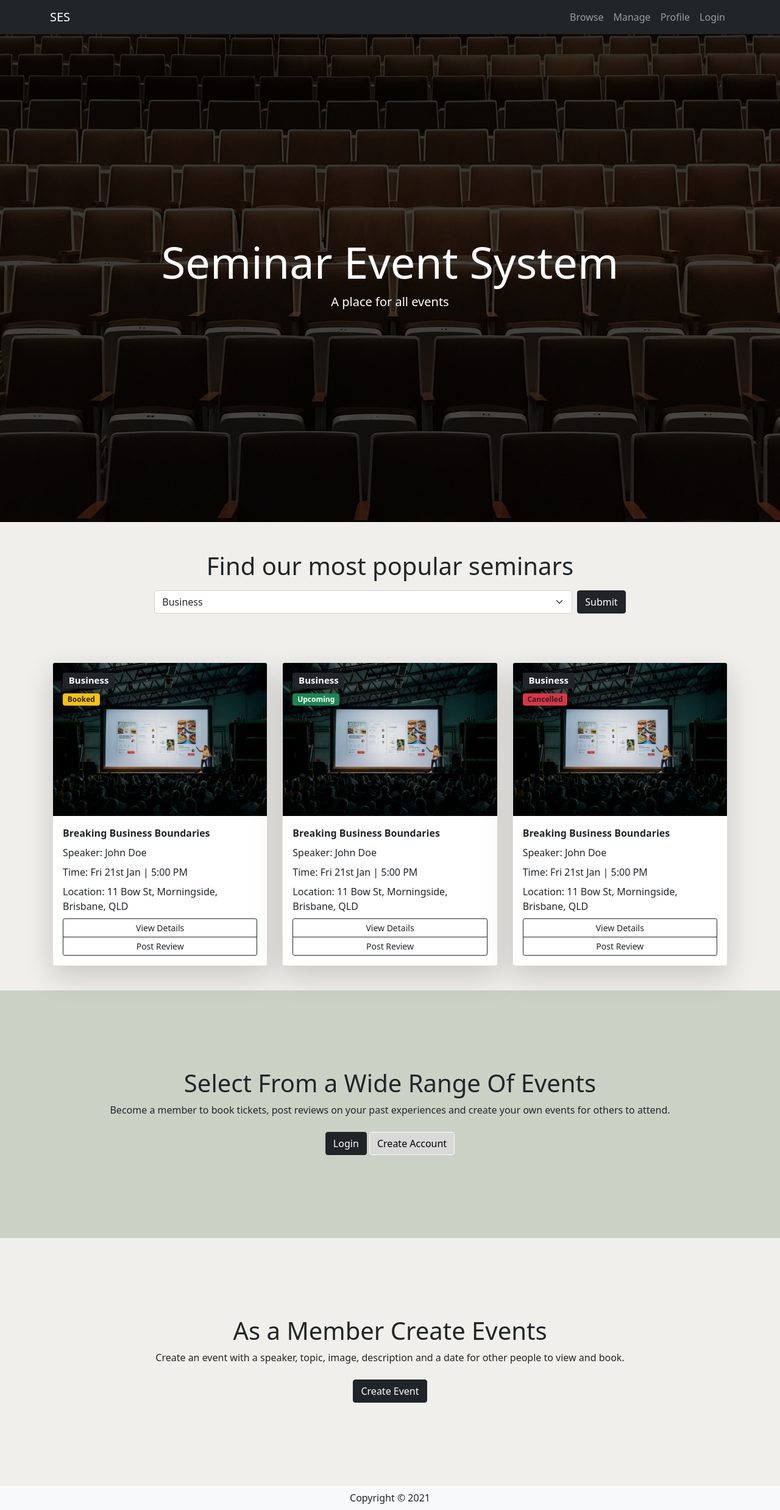
After one commit to 10994521/ass3, a Flask app: page / in a window 1280 px wide. The commit adds this page. Shown: the whole page at 61% size. Run offline with Flask 2, Linux system fonts and the light colour scheme; some libraries are stand-ins or nearby versions.

Commit message:
ADDED
base.html tweak
index.html tweak

```diff
--- a/event/templates/base.html
+++ b/event/templates/base.html
@@ -6,10 +6,129 @@
     <title>My Travel App</title>
     <link href="https://cdn.jsdelivr.net/npm/bootstrap@5.0.0-beta3/dist/css/bootstrap.min.css" rel="stylesheet"
         integrity="sha384-eOJMYsd53ii+scO/bJGFsiCZc+5NDVN2yr8+0RDqr0Ql0h+rP48ckxlpbzKgwra6" crossorigin="anonymous">
-    <link rel="stylesheet" href="./css/style.css">
+   <!--  <link rel="stylesheet" href="./event/templates/css/style.css">-->
 
     <style>
+body {
+    margin:0;
+}
 
+.primary {
+    background: #f0efeb !important;
+ }
+
+ .secondary {
+    background: #cad2c5 !important;
+ }
+
+ .dark {
+    background: #212529 !important;
+ }
+
+ .light {
+    background: #d9d9d9 !important;
+ }
+
+ .hero-img {
+    background-image: linear-gradient(rgba(0, 0, 0, 0.8), rgba(0, 0, 0, 0.7)), url("/event/static/images/hero.jpg");
+    height: 100%;
+    background-position: center;
+    background-repeat: no-repeat;
+    background-size: cover;
+    position: absolute;
+    z-index: 0;
+    top: 0%;
+    left: 0%;
+    right: 0%;
+    bottom: 0%;
+    overflow: hidden;
+
+ }
+
+ .img-blur {
+    -webkit-filter: blur(6px);
+    -moz-filter: blur(6px);
+    -o-filter: blur(6px);
+    -ms-filter: blur(6px);
+    filter: blur(6px);
+    transform-origin: 50%;
+    transform: scale(1.3);
+
+ }
+
+ .container.hero-container {
+    width: 100%;
+ }
+
+ .jumbo {
+    color: white;
+    text-align: center;
+    position: relative;
+ }
+
+ .jumbo.event {
+
+    overflow: visible;
+ }
+
+ section.hero {
+    position: relative;
+    overflow: hidden;
+ }
+
+
+
+
+
+ .vertical-align-pad {
+    padding-top: 8rem;
+    padding-bottom: 8rem;
+ }
+
+ .card-img-top.cover {
+    height: 225px;
+    width: 100%;
+    display: block;
+    object-fit: cover;
+ }
+
+ .card-text.event-info {
+    margin-bottom: 0.5rem;
+ }
+
+ .comment-text {
+    font-size: 0.8rem;
+ }
+
+ @keyframes FadeIn {
+    0% {
+      opacity: 0%;
+
+    }
+    100% {
+      transform: 100%;
+
+    }
+  }
+  .jumbo {
+    animation-duration: 2s;
+        animation-timing-function: ease-in-out;
+        animation-delay: 0s;
+        animation-name: FadeIn;
+  }
+
+  .box{
+   height:0;
+   overflow: hidden;
+   transition:all 0.4s ease-in-out;}
+   input:checked ~ .box{
+   transition:all 0.4s ease-in-out;
+   height:150px;
+    overflow: scroll;}
+
+   .profile {
+      object-fit: cover;
+   }
     </style>
 </head>
 
@@ -44,8 +163,11 @@
     </header>
 
     <main>
+        {% block header %}
+        {% endblock %}
 
-
+        {% block content %}
+        {% endblock %}
 
 
     </main>
--- a/event/templates/css/style.css
+++ b/event/templates/css/style.css
@@ -19,7 +19,7 @@ body {
  }
 
  .hero-img {
-    background-image: linear-gradient(rgba(0, 0, 0, 0.8), rgba(0, 0, 0, 0.7)), url("../static/hero.jpg");
+    background-image: linear-gradient(rgba(0, 0, 0, 0.8), rgba(0, 0, 0, 0.7)), url("/event/static/images/hero.jpg");
     height: 100%;
     background-position: center;
     background-repeat: no-repeat;
--- /dev/null
+++ b/event/templates/index.html
@@ -0,0 +1,136 @@
+{% extends 'base.html' %}
+
+{% block header %}
+
+
+   <!-- Hero Section -->
+   <section class="hero">
+      <div class="hero-img">
+      </div>
+
+      <div class = "d-flex align-items-center h-100 w-100">
+
+      <div class="col-md-12 p-5-sm col-12 p-0 jumbo">
+         <h1 class="display-2">Seminar Event System</h1>
+         <p class="lead">A place for all events</p>
+      </div>
+
+   </div>
+
+   </section>
+
+{% endblock %}
+
+{% block content %}
+
+   <section class="popular primary" id="event-browse">
+
+      <div class="row">
+         <div class="col-md-8 px-5 py-5 mx-auto bg-transparent">
+            <h1 class="text-center mb-3">Find our most popular seminars</h1>
+            <form class="form-inline d-flex flex-sm-nowrap flex-wrap justify-content-center">
+
+               <select class="form-select" aria-label="Default select example">
+                  <option selected value="business">Business</option>
+                  <option value="mental-health">Mental Health</option>
+                  <option value="mental-health">Technology</option>
+               </select>
+               <button type="submit" class="flex-shrink-1 mt-sm-0 mt-3 btn btn-dark dark ms-2">Submit</button>
+            </form>
+
+         </div>
+
+      </div>
+
+      <div class="container p-2-sm p-3">
+         <div class="row">
+            <div class="col-12 col-sm-6 col-md-4 ">
+               <div class="card mb-4 shadow-lg rounded cover">
+                  <img class="card-img-top w-100" style="object-fit: cover;"alt="Thumbnail [100%x225]" src="./static/event1.jpg">
+                  <div class="card-img-overlay">
+                     <h5 class="card-title "><span class="badge bg-primary badge-primary dark">Business</span></h5>
+                     <h6 class="card-title"><span class="badge bg-warning badge-warning text-dark ">Booked</span></h5>
+                  </div>
+                  <div class="card-body">
+                     <p class="card-text event-info"><b>Breaking Business Boundaries</b></p>
+                     <p class="card-text event-info">Speaker: John Doe</p>
+                     <p class="card-text event-info">Time: Fri 21st Jan | 5:00 PM</p>
+                     <p class="card-text event-info">Location: 11 Bow St, Morningside, Brisbane, QLD</p>
+                     <div class="d-flex justify-content-between align-items-center">
+                        <div class=" btn-group-vertical col-12">
+                           <a href="./details.html" class="btn btn-sm btn-outline-dark">View Details</button></a>
+                           <a href="#" class="btn btn-sm btn-outline-dark">Post Review</button></a>
+                        </div>
+                     </div>
+                  </div>
+               </div>
+            </div>
+            <div class="col-12 col-sm-6 col-md-4 ">
+               <div class="card mb-4 shadow-lg rounded cover">
+                  <img class="card-img-top w-100" style="object-fit: cover;"alt="Thumbnail [100%x225]" src="./static/event1.jpg">
+                  <div class="card-img-overlay">
+                     <h5 class="card-title "><span class="badge bg-primary badge-primary dark">Business</span></h5>
+                     <h6 class="card-title"><span class="badge bg-success badge-success ">Upcoming</span></h5>
+                  </div>
+                  <div class="card-body">
+                     <p class="card-text event-info"><b>Breaking Business Boundaries</b></p>
+                     <p class="card-text event-info">Speaker: John Doe</p>
+                     <p class="card-text event-info">Time: Fri 21st Jan | 5:00 PM</p>
+                     <p class="card-text event-info">Location: 11 Bow St, Morningside, Brisbane, QLD</p>
+                     <div class="d-flex justify-content-between align-items-center">
+                        <div class=" btn-group-vertical col-12">
+                           <a href="./details.html" class="btn btn-sm btn-outline-dark">View Details</button></a>
+                           <a href="#" class="btn btn-sm btn-outline-dark">Post Review</button></a>
+                        </div>
+                     </div>
+                  </div>
+               </div>
+            </div>
+            <div class="col-12 col-sm-6 col-md-4 ">
+               <div class="card mb-4 shadow-lg rounded cover">
+                  <img class="card-img-top w-100" style="object-fit: cover;"alt="Thumbnail [100%x225]" src="./static/event1.jpg">
+                  <div class="card-img-overlay">
+                     <h5 class="card-title "><span class="badge bg-primary badge-primary dark">Business</span></h5>
+                     <h6 class="card-title"><span class="badge bg-danger badge-danger text-dark">Cancelled</span></h5>
+                  </div>
+                  <div class="card-body">
+                     <p class="card-text event-info"><b>Breaking Business Boundaries</b></p>
+                     <p class="card-text event-info">Speaker: John Doe</p>
+                     <p class="card-text event-info">Time: Fri 21st Jan | 5:00 PM</p>
+                     <p class="card-text event-info">Location: 11 Bow St, Morningside, Brisbane, QLD</p>
+                     <div class="d-flex justify-content-between align-items-center">
+                        <div class=" btn-group-vertical col-12">
+                           <a href="./details.html" class="btn btn-sm btn-outline-dark">View Details</button></a>
+                           <a href="#" class="btn btn-sm btn-outline-dark">Post Review</button></a>
+                        </div>
+                     </div>
+                  </div>
+               </div>
+            </div>
+
+
+         </div>
+      </div>
+
+   </section>
+
+   <!-- Browse Section-->
+   <section class="browse secondary">
+      <div class="container text-center vertical-align-pad ">
+         <h1 class="display-6">Select From a Wide Range Of Events</h1>
+         <p class="lead" style="font-size: 1rem;">Become a member to book tickets, post reviews on your past experiences
+            and create your own events for others to attend.</p>
+         <a href="#" class="btn btn-dark dark my-2">Login</a>
+         <a href="#" class="btn btn-light light my-2">Create Account</a>
+      </div>
+   </section>
+
+   <section class="browse primary">
+      <div class="container-fluid text-center vertical-align-pad ">
+         <h1 class="display-6">As a Member Create Events</h1>
+         <p class="lead" style="font-size: 1rem;">Create an event with a speaker, topic, image, description and a date for other people to view and book.</p>
+         <a href="./events.html" class="btn btn-dark dark my-2">Create Event</a>
+      </div>
+   </section>
+
+{% endblock %}
```
Also changed, not shown: event/static/images/event1.jpg (added), event/static/images/hero.jpg (added).
